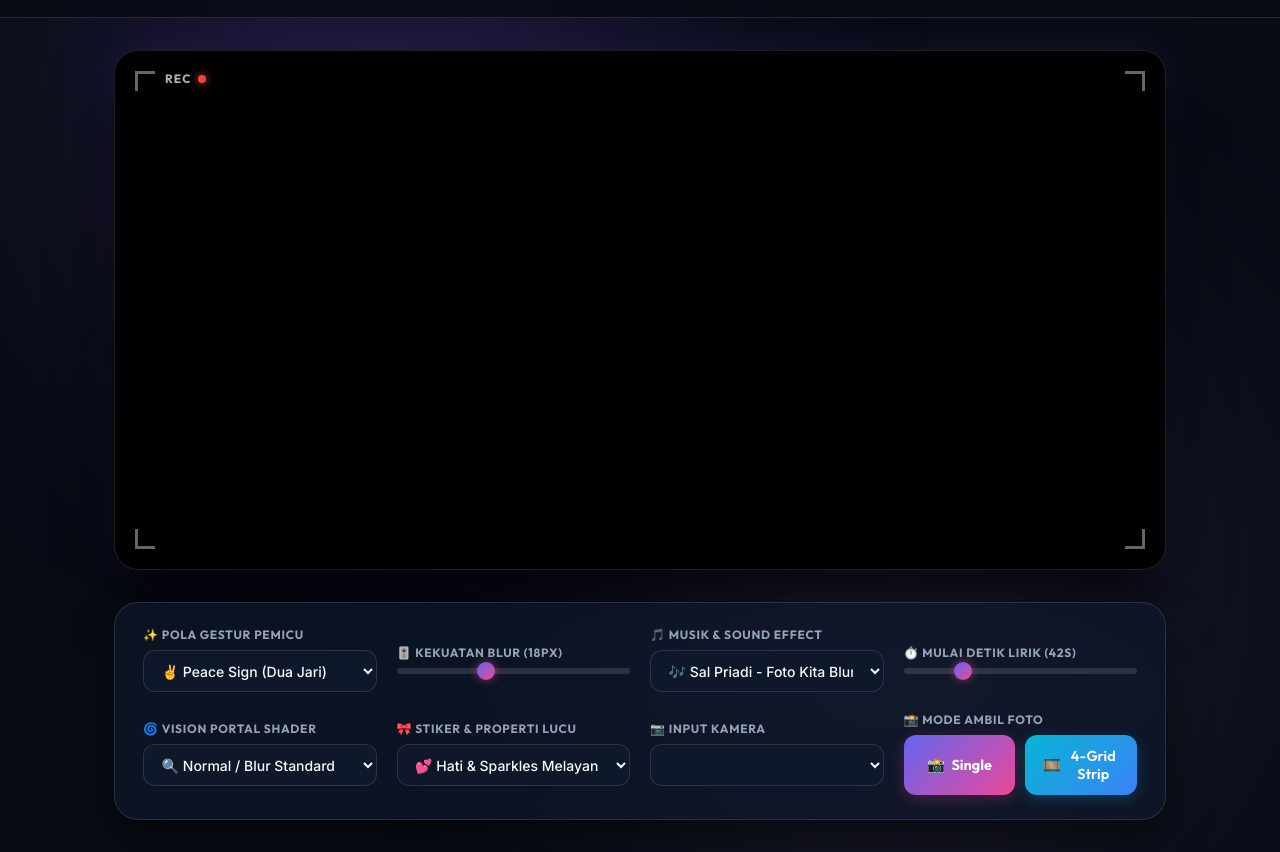
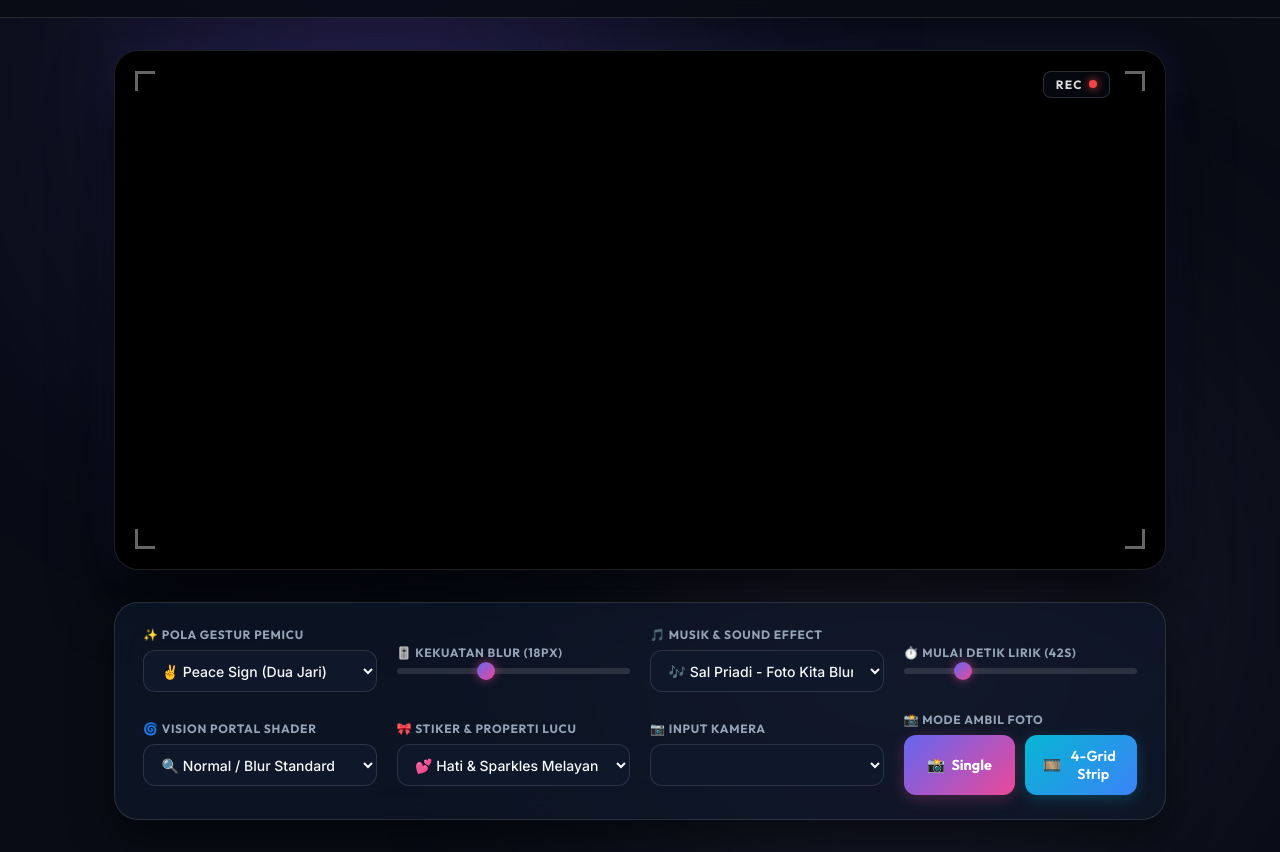
Before and after one commit to Tnembull/foto-kita-blur, a website built with Vite: page index.html in a window 1280 px wide. Shown: the part 58-910 px from the top of the page. Built offline with nearby package versions, Linux system fonts and the light colour scheme; no server answers; what @mediapipe/hands would draw is missing.

Commit message:
fix: relocate REC badge to top-right corner to resolve overlap with telemetry HUD

```diff
--- a/src/style.css
+++ b/src/style.css
@@ -190,17 +190,22 @@ main {
 .hud-rec-badge {
   position: absolute;
   top: 20px;
-  left: 50px;
+  right: 55px;
   font-family: var(--font-family-heading);
   font-size: 0.75rem;
   font-weight: 700;
   letter-spacing: 0.1em;
-  color: rgba(255, 255, 255, 0.7);
+  color: rgba(255, 255, 255, 0.85);
   display: flex;
   align-items: center;
   gap: 0.4rem;
   pointer-events: none;
   z-index: 5;
+  background: rgba(8, 12, 21, 0.7);
+  padding: 0.3rem 0.75rem;
+  border-radius: 8px;
+  border: 1px solid rgba(255, 255, 255, 0.15);
+  backdrop-filter: blur(8px);
 }
 
 .rec-dot {
```
